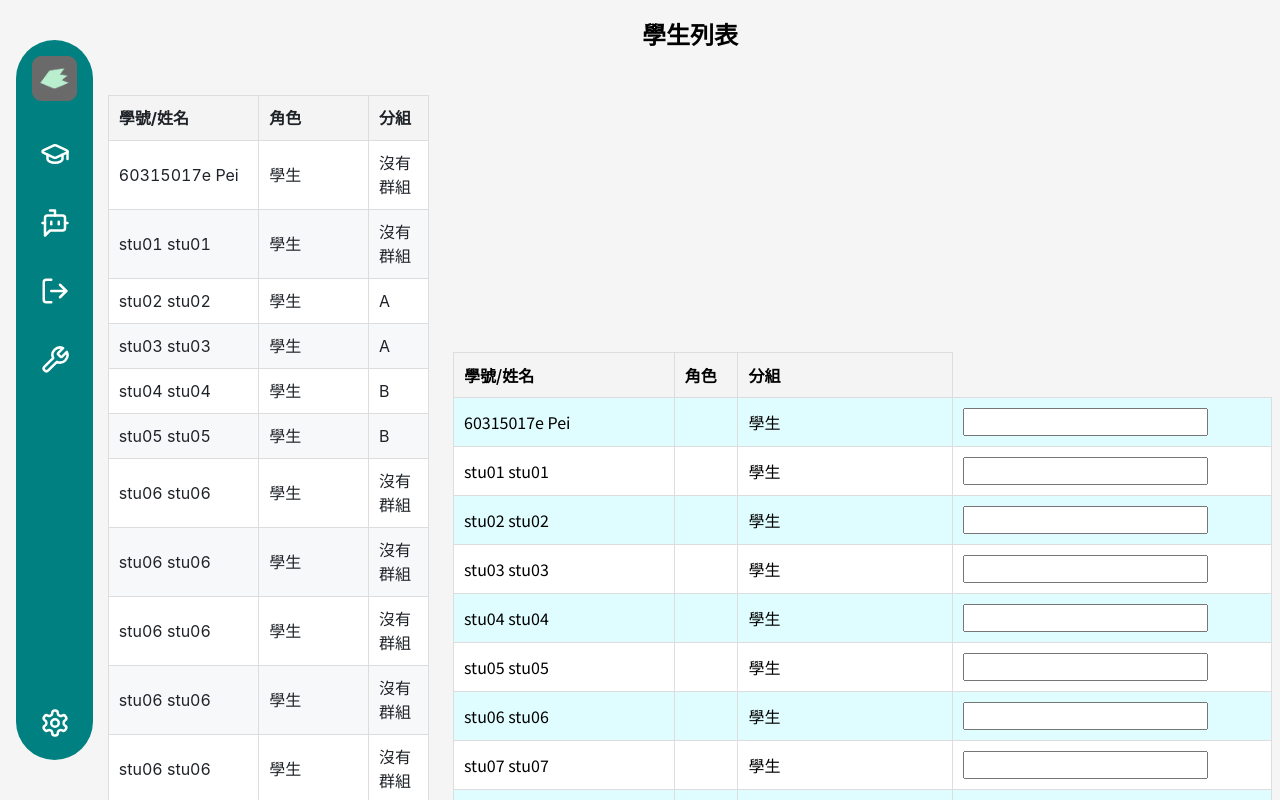
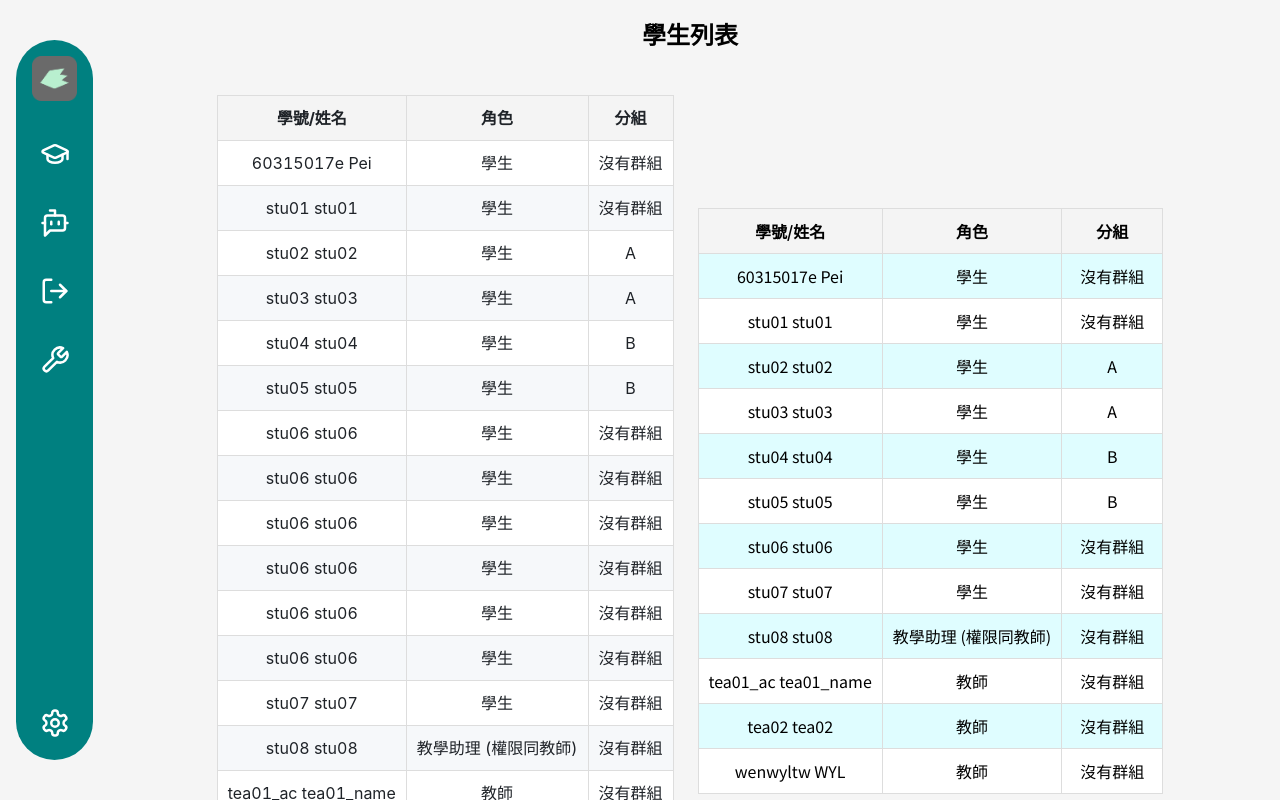
Before and after one commit to NTNU-SE-Alpha/frontend, a React (Create React App) app in the folder my-app/: page /student-list in a window 1280 px wide. Shown: the top 800 px of the page. Built offline with nearby package versions, Linux system fonts and the light colour scheme; sample sign-in values are in the browser's storage.

Commit message:
Update StudentList.js

```diff
--- a/my-app/src/Pages/StudentList.js
+++ b/my-app/src/Pages/StudentList.js
@@ -1,6 +1,8 @@
-import React from 'react';
+import React, { useState, useEffect } from 'react';
 import styled from 'styled-components';
-import { marked } from 'marked';
+import { marked, use } from 'marked';
+import { set, useForm } from 'react-hook-form';
+import Button from '../Components/Button';
 const HomeStyle = styled.div`
   margin-top: 1rem;
   margin-left: 100px;
@@ -20,23 +22,11 @@ const HomeStyle = styled.div`
   }
   div {
     table {
-      width: 100%;
+      /* width: 100%; */
       border-collapse: collapse;
-      text-align: left;
+      text-align: center;
       margin: 20px 0;
 
-      th,
-      td {
-        padding: 10px;
-        border: 1px solid #ddd;
-      }
-      th {
-        background-color: #f4f4f4;
-        font-weight: bold;
-      }
-    }
-
-    table {
       tr {
         &.bg-gray-50 {
           background-color: #dffdff;
@@ -49,6 +39,35 @@ const HomeStyle = styled.div`
           font-weight: bold;
         }
         td {
+        }
+      }
+
+      th,
+      td {
+        padding: 10px;
+        border: 1px solid #ddd;
+        input {
+          padding: 0 0.5rem;
+          text-align: center;
+          width: 100px;
+          border: none;
+          background: inherit;
+          &:focus {
+            border-radius: 0.5rem;
+          }
+        }
+      }
+      form {
+        button.blank {
+          padding: 0 0.5rem;
+          background: inherit;
+          width: 100%;
+          border: none;
+          border-radius: 0.5rem;
+          &:hover{
+            cursor: pointer;
+            background-color: #f4f4f4;
+          }
         }
       }
     }
@@ -98,6 +117,38 @@ const students = [
 ];
 
 const StudentList = () => {
+  const [group, setgroup] = useState({});
+  const [editIndex, seteditIndex] = useState(null);
+  const {
+    register,
+    handleSubmit,
+    watch,
+    reset,
+    formState: { errors },
+  } = useForm();
+
+  const onSubmit = (data, index) => {
+    const { inputText } = data;
+    setgroup((prev) => ({
+      ...prev,
+      [index]: inputText,
+    }));
+    console.log(inputText);
+  };
+  const handleButtonClick = (index) => {
+    seteditIndex(index);
+  };
+  const handleInputChange = (e, index) => {
+    const { value } = e.target;
+    console.log(value);
+    setgroup((prev) => ({
+      ...prev,
+      [index]: value,
+    }));
+  };
+  useEffect(() => {
+
+  }, []);
   return (
     <div>
       <HomeStyle>
@@ -114,9 +165,9 @@ const StudentList = () => {
           <table className="min-w-full bg-white border border-gray-300">
             <thead>
               <tr className="bg-gray-100">
-                <th className="px-4 py-2 border-b">學號/姓名</th>
-                <th className="px-4 py-2 border-b">角色</th>
-                <th className="px-4 py-2 border-b">分組</th>
+                <th>學號/姓名</th>
+                <th>角色</th>
+                <th>分組</th>
               </tr>
             </thead>
             <tbody>
@@ -128,14 +179,33 @@ const StudentList = () => {
                   <td className="px-4 py-2 border-b">
                     {student.id} {student.name}
                   </td>
-                  <td className="px-4 py-2 border-b">{student.email}</td>
                   <td className="px-4 py-2 border-b">{student.role}</td>
                   <td className="px-4 py-2 border-b">
+                    <form onSubmit={handleSubmit(onSubmit, index)}>
+                      {editIndex === index ? (
                         <input
+                          type="text"
+                          value={group[index]}
+                          onChange={(e) => handleInputChange(e, index)}
+                          onBlur={() => seteditIndex(null)}
+                          autoFocus
+                          {...register('inputText', {
+                            required: '這是必填欄位',
+                          })}
                           list="group"
-                      id="ice-cream-choice"
-                      name="ice-cream-choice"
+                          id={`ice-cream-choice-${index}`}
+                          name={`ice-cream-choice-${index}`}
                         />
+                      ) : (
+                        <button
+                          className="白 blank"
+                          onClick={() => handleButtonClick(index)}
+                          title="雙擊以編輯"
+                        >
+                          {group[index] || student.group}
+                        </button>
+                      )}
+
                       <datalist id="group">
                         <option value="1"></option>
                         <option value="2"></option>
@@ -143,6 +213,7 @@ const StudentList = () => {
                         <option value="4"></option>
                         <option value="None"></option>
                       </datalist>
+                    </form>
                   </td>
                 </tr>
               ))}
```
Lines whose indentation alone changed are shown as unchanged.
